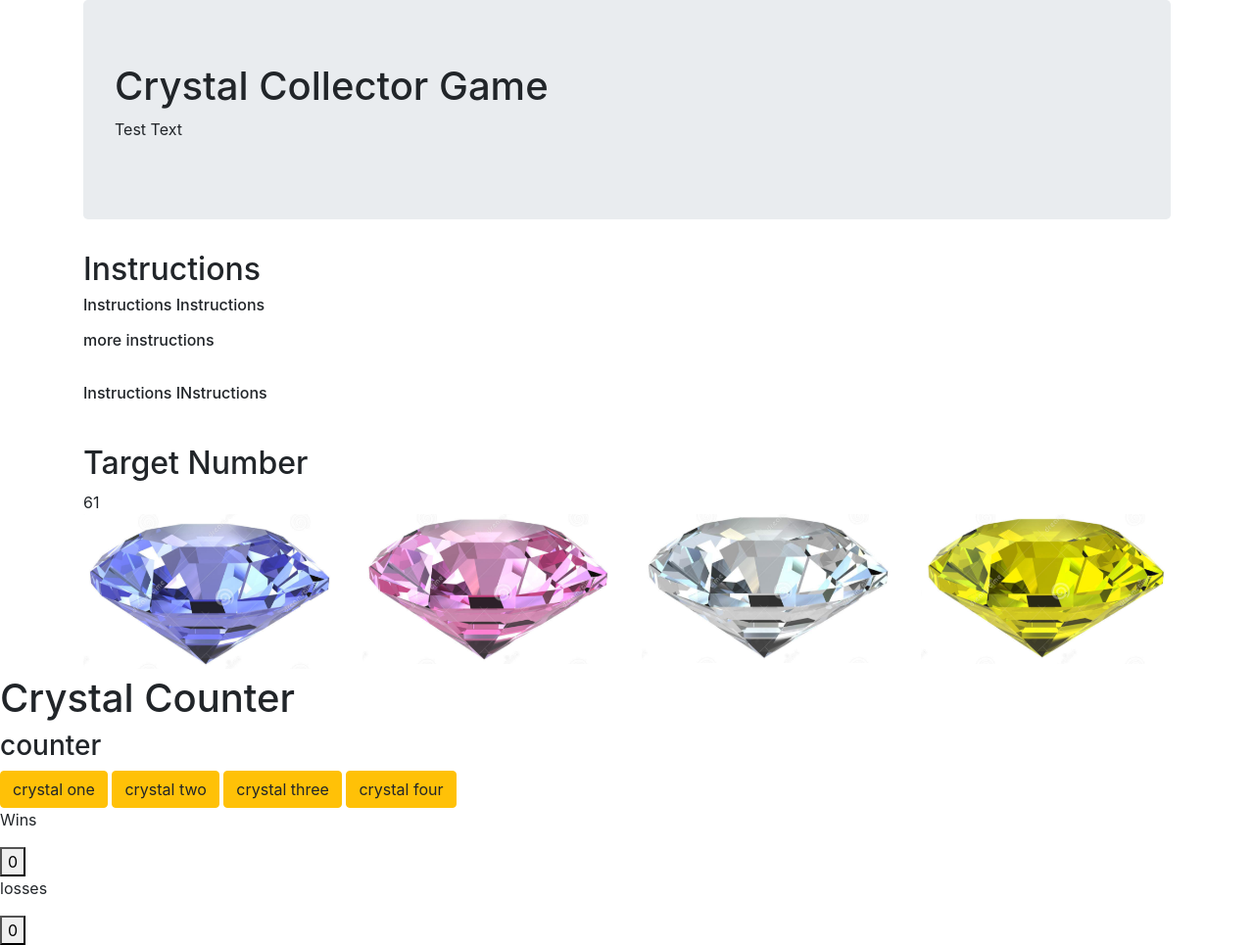
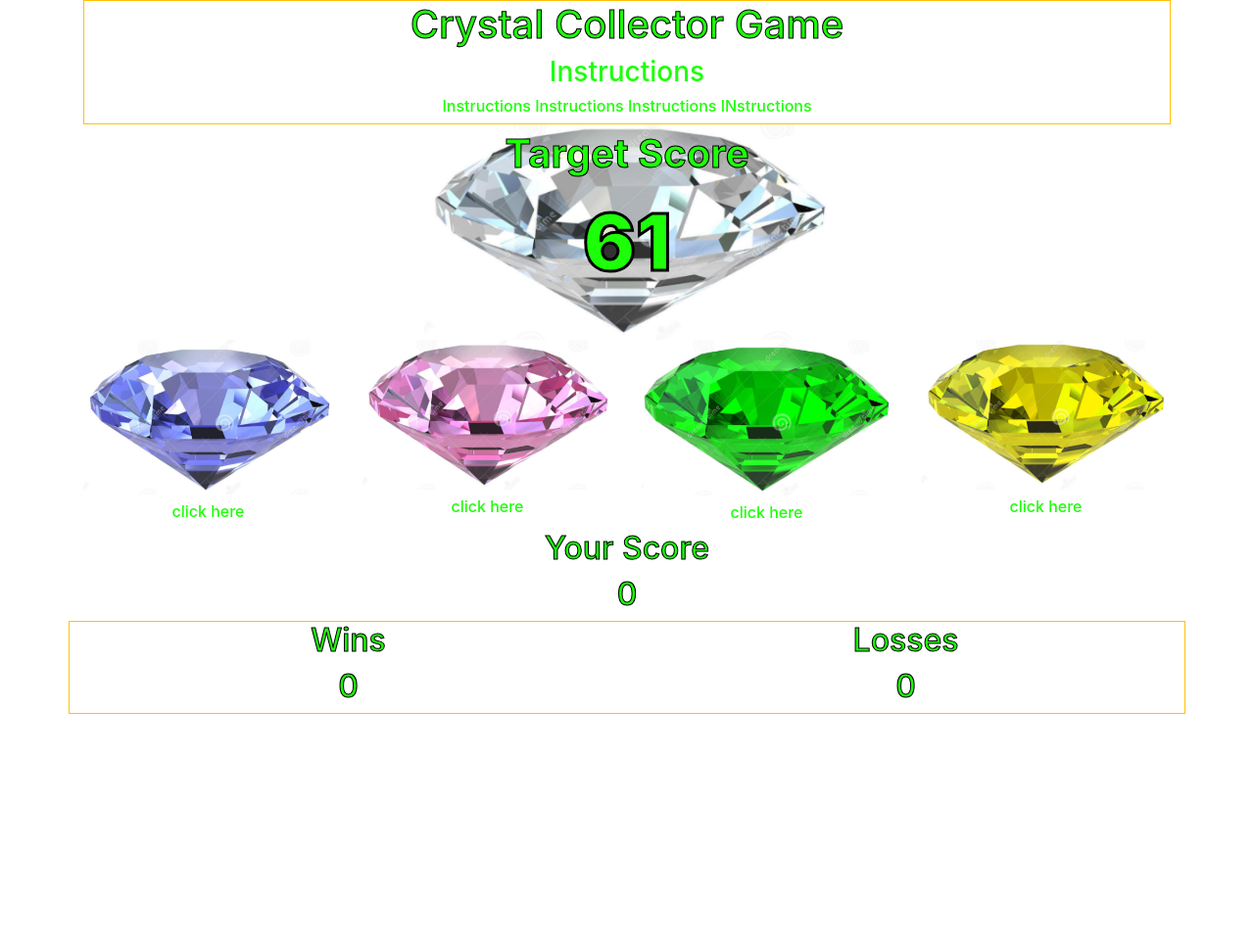
Before and after one commit to rebake44/crystal_collector, a plain HTML site: page index-bootstrap-rows.html in a window 1280 px wide. Shown: the whole page at 98% size. After the commit the page ends 800 px from the top, so only its background shows below. Drawn offline with nearby package versions, Linux system fonts and the light colour scheme.

Commit message:
almost done

```diff
--- a/assets/css/style.css
+++ b/assets/css/style.css
@@ -0,0 +1,47 @@
+.container {
+    text-align: center;
+    color: rgb(29, 255, 8)
+}
+
+/* img {
+    position: relative;
+    object-position: center;
+    z-index: -1;
+    top: 50%;
+    left: 50%;
+    width: 80%;
+    height: 70%;
+    text-align: center;
+} */
+
+.targetValue {
+    background-image: url('../images/white_crystal.PNG');
+    background-repeat: no-repeat;
+    width: 415px;
+    height: 220px;
+    background-size: 100% 100%;
+    font-weight: bold;
+    display: block;
+    margin-left: auto;
+    margin-right: auto;
+    font-size: 40px;
+    -webkit-text-stroke-width: 1px;
+    -webkit-text-stroke-color: black;
+}
+#targetValue {
+    font-size: 80px;
+    -webkit-text-stroke-width: 3px;
+    font-weight: bolder;
+    -webkit-text-stroke-color: black;
+}
+.col-sm-3 {
+    font-size: 20px;
+}
+h1, h2 {
+    -webkit-text-stroke-width: 1px;
+    -webkit-text-stroke-color: black;
+    font-weight: bold;
+}
+.panel {
+    border: 2px yellow;
+}
--- a/assets/javascript/game-test.js
+++ b/assets/javascript/game-test.js
@@ -8,7 +8,6 @@ $(document).ready(function () {
 
 
 
-  // Is it BETWEEN 1 & 12 or Is it 1-12, inclusive??//
 
   var crystalOneValue = Math.floor(Math.random() * 12 + 1);
   // console.log("crystal one value " + crystalOneValue);
--- a/index-bootstrap-rows.html
+++ b/index-bootstrap-rows.html
@@ -6,76 +6,59 @@
   <meta name="viewport" content="width=device-width, initial-scale=1.0">
   <meta http-equiv="X-UA-Compatible" content="ie=edge">
   <title>Crystal Collector Game</title>
+  <link rel="stylesheet" href="assets/css/reset.css">
+  <link rel="stylesheet" href="assets/css/style.css">
   <link rel="stylesheet" href="https://stackpath.bootstrapcdn.com/bootstrap/4.1.3/css/bootstrap.min.css" integrity="sha384-MCw98/SFnGE8fJT3GXwEOngsV7Zt27NXFoaoApmYm81iuXoPkFOJwJ8ERdknLPMO"
     crossorigin="anonymous">
-  <!-- <link rel="stylesheet" href="assets/css/reset.css">
-  <link rel="stylesheet" href="assets/css/style.css"> -->
-
 </head>
 
 <body>
   <div class="container">
-    <div class="jumbotron">
+    <div class="panel border border-warning">
       <h1>Crystal Collector Game</h1>
-      <p>Test Text</p>
-    </div>
-
-    <div class="panel panel-default">
-      <h2 class="panel-heading">Instructions
-    </div>
-    <h6 class="panel-body"><p>Instructions Instructions</p>
-      <p>more instructions</p>
-      <br>
-      <p>Instructions INstructions</p>
-      <br>
-    </h6>
     <div class="row">
-      <div class="col-sm-12">
-      <h2 class="panel-heading">Target Number</h2>
-      <div class="panel-body">
-        <div id="targetValue" class="">Click Here</div>
+      <div class="col-sm">
+        <h3>Instructions</h3>
+        <h6>Instructions Instructions Instructions INstructions</h6>
       </div>
     </div>
+    </div>
+    <div class="targetValue">
+      <div id="target">Target Score</div>
+      <div id="targetValue"></div>
     </div>
 
     <div class="row">
       <div class="col-sm-3">
         <input type="image" id="crystalOneValue" class="img-fluid" src="assets/images/blue_crystal.PNG" alt="blue crystal">
+      <h6>click here</h6></div>
+      <div class="col-sm-3">
+        <input type="image" id="crystalTwoValue" class="img-fluid" src="assets/images/pink_crystal.PNG" alt="pink crystal">
+        <h6>click here</h6></div>
+        <div class="col-sm-3">
+        <input type="image" id="crystalThreeValue" class="img-fluid" src="assets/images/green_crystal.PNG" alt="green crystal">
+        <h6>click here</h6></div>
+        <div class="col-sm-3">
+        <input type="image" id="crystalFourValue" class="img-fluid" src="assets/images/yellow_crystal.PNG" alt="yellow crystal">
+        <h6>click here</h6></div>
       </div>
-      <div class="col-sm-3">
-          <input type="image" id="crystalTwoValue" class="img-fluid" src="assets/images/pink_crystal.PNG" alt="blue crystal">
+    <div class="row">
+      <div class="col-sm">
+        <h2>Your Score</h2>
+        <h2 id="counter">0</h2>
       </div>
-      <div class="col-sm-3">
-          <input type="image" id="crystalThreeValue" class="img-fluid" src="assets/images/white_crystal.PNG" alt="blue crystal">
+    </div>
+    <div class="row border border-warning">
+      <div class="col-sm-6">
+        <h2>Wins</h2>
+        <h2 id="wins"></h2>
       </div>
-      <div class="col-sm-3">
-          <input type="image" id="crystalFourValue" class="img-fluid" src="assets/images/yellow_crystal.PNG" alt="blue crystal">
+      <div class="col-sm-6">
+        <h2>Losses</h2>
+        <h2 id="losses"></h2>
       </div>
     </div>
   </div>
-
-
-  <div class="panel panel-default">
-    <h1>Crystal Counter</h1>
-    <h3 id="counter">counter</h3>
-  </div>
-
-
-  <button id="crystalOneValue" class="btn btn-warning">crystal one</button>
-  <button id="crystalTwoValue" class="btn btn-warning">crystal two</button>
-  <button id="crystalThreeValue" class="btn btn-warning">crystal three</button>
-  <button id="crystalFourValue" class="btn btn-warning">crystal four</button>
-  <p>Wins</p>
-  <button id="wins">wins</button>
-
-  <p>losses</p>
-  <button id="losses">losses</button>
-  </div>
-
-
-
-
-
 
   <!-- Optional Javascript Links -->
   <script src="https://code.jquery.com/jquery-3.3.1.slim.min.js" integrity="sha256-3edrmyuQ0w65f8gfBsqowzjJe2iM6n0nKciPUp8y+7E="
```
Also changed, not shown: assets/images/green_crystal.png (added).
